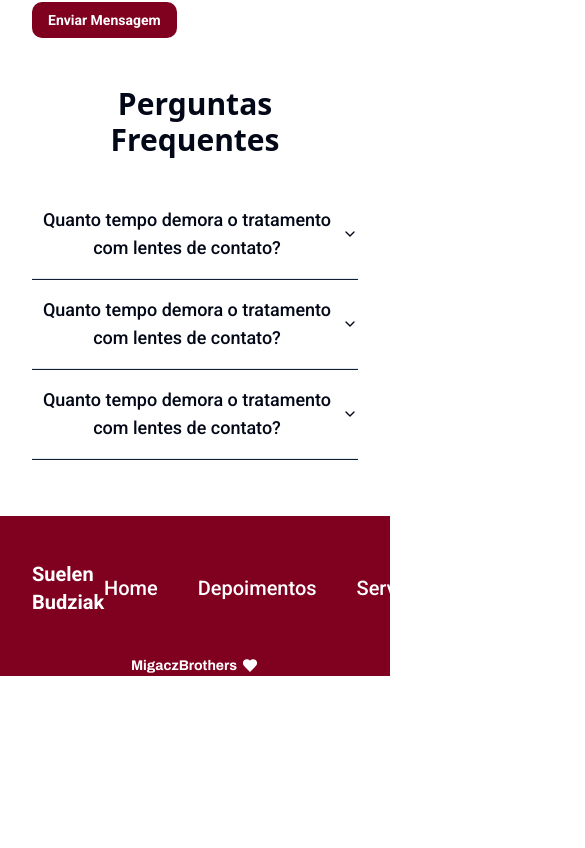
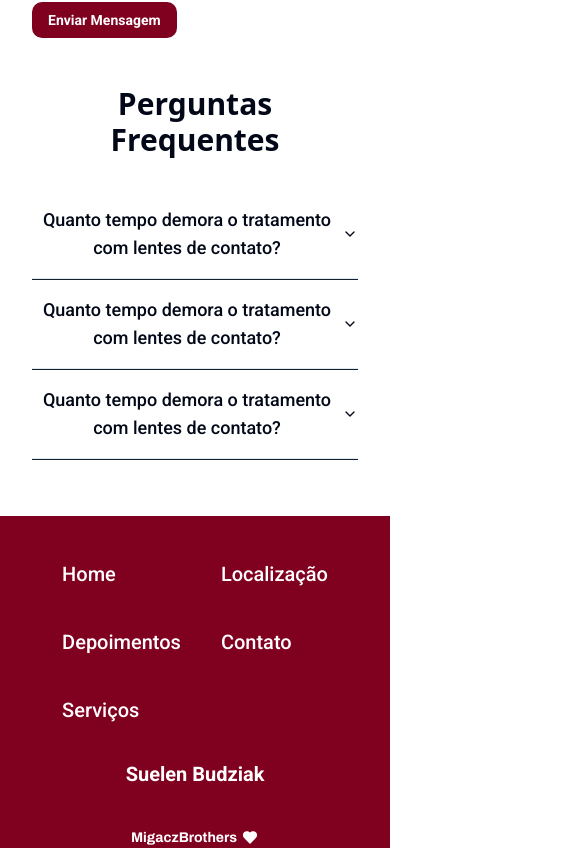
Before and after one commit to GustavoGigacz/odonto-suelen-project, a Next.js app: page / in a window 390 px wide. Shown: the part 9894-10742 px from the top of the page, 585 px wide, since content can reach past the window. Before the commit the page ends 10570 px from the top, so only its background shows below. Built offline with nearby package versions, Linux system fonts and the light colour scheme.

Commit message:
add links and responsive screens

```diff
--- a/app/components/home/CustomersReviews.tsx
+++ b/app/components/home/CustomersReviews.tsx
@@ -7,7 +7,7 @@ import InvertedMarkIcon from "../shared/icons/InvertedMarkIcon";
 ///////Code
 export default function CustomerReview() {
   return (
-    <div className='flex customers:mb-60 mb-12 max-w-marks mx-auto'>
+    <div className='flex customers:mb-60 mb-12 max-w-marks mx-auto' id='review'>
       <div className='relative top-14 pl-8 hidden nomark:flex'>
         <MarkIcon />
       </div>
--- a/app/components/home/Hero.tsx
+++ b/app/components/home/Hero.tsx
@@ -12,8 +12,8 @@ import ArrowIcon from "../shared/icons/ArrowIcon";
 export default function Hero() {
   return (
     <div
+      id='home'
       className='max-w-desktop mx-auto px-8 desk:flex items-center justify-between desk:mt-36 mt-14 desk:mb-60 mb-12 gap-20'
-      id='home'
     >
       <div className=''>
         <p className='desk:text-lg text-sm 	font-archivo italic font-thin	text-font1'>
--- a/app/components/shared/Footer/Footer.tsx
+++ b/app/components/shared/Footer/Footer.tsx
@@ -5,12 +5,12 @@ export default function Footer() {
   return (
     <>
       <div className='w-full bg-red2 pt-11'>
-        <div className='flex justify-between items-center max-w-desktop mx-0 px-8'>
-          <div className='text-white text-xl font-roboto font-bold '>
+        <div className='flex screen5:flex-row flex-col-reverse justify-between items-center max-w-desktop mx-0 px-8'>
+          <div className='text-white text-xl font-roboto font-bold screen5:mt-0 mt-9'>
             <h3>Suelen Budziak</h3>
           </div>
-          <div>
-            <ul className='flex gap-10 text-white text-xl font-roboto font-medium'>
+          <div className='flex gap-10'>
+            <ul className='flex fscreen:flex-row flex-col gap-10 text-white text-xl font-roboto font-medium'>
               <li className='cursor-pointer p-1 -m-1'>
                 <Link href={"#"}>Home</Link>
               </li>
@@ -20,6 +20,8 @@ export default function Footer() {
               <li className='cursor-pointer p-1 -m-1'>
                 <Link href={"#"}>Serviços</Link>
               </li>
+            </ul>
+            <ul className='flex fscreen:flex-row flex-col gap-10 text-white text-xl font-roboto font-medium'>
               <li className='cursor-pointer p-1 -m-1'>
                 <Link href={"#"}>Localização</Link>
               </li>
--- a/app/components/shared/Navbar/Navbar.tsx
+++ b/app/components/shared/Navbar/Navbar.tsx
@@ -28,21 +28,31 @@ export default function Navbar() {
       <nav className='w-full fixed top-0 mb-8 bg-white z-[9999]'>
         {/* navbar desktop */}
         <ul className='px-8 desk:flex desk:max-w-desktop desk:mx-auto desk:text-font1 desk:text-2xl hidden font-roboto font-semibold'>
+          <Link href={"#home"} scroll={false}>
             <li className='cursor-pointer px-8 py-6 border-b-4 border-b-transparent hover:bg-white2 hover:border-b-4 hover:border-y-red2 transition-all'>
               Home
             </li>
+          </Link>
+          <Link href={"#review"} scroll={false}>
             <li className='cursor-pointer px-8 py-6 border-b-4 border-b-transparent hover:bg-white2 hover:border-b-4 hover:border-y-red2 transition-all'>
               Depoimentos
             </li>
+          </Link>
+          <Link href={""}>
             <li className='cursor-pointer px-8 py-6 border-b-4 border-b-transparent hover:bg-white2 hover:border-b-4 hover:border-y-red2 transition-all'>
               Serviços
             </li>
+          </Link>
+          <Link href={""}>
             <li className='cursor-pointer px-8 py-6 border-b-4 border-b-transparent hover:bg-white2 hover:border-b-4 hover:border-y-red2 transition-all'>
               Localização
             </li>
+          </Link>
+          <Link href={""}>
             <li className='cursor-pointer px-8 py-6 border-b-4 border-b-transparent hover:bg-white2 hover:border-b-4 hover:border-y-red2 transition-all'>
               Contato
             </li>
+          </Link>
         </ul>
         {/* navbar desktop */}
 
--- a/tailwind.config.js
+++ b/tailwind.config.js
@@ -36,7 +36,9 @@ module.exports = {
         screenMedian: "1250px",
         screen3: "1330px",
         screen4: "630px",
+        screen5: "530px",
         nomark: "1510px",
+        fscreen: "820px",
       },
       boxShadow: {
         box: "0px -0.05534512922167778px 2.2138051986694336px 0px rgba(0, 0, 0, 0.02), 0px -0.13300204277038574px 5.32008171081543px 0px rgba(0, 0, 0, 0.03), 0px -0.25043103098869324px 10.017241477966309px 0px rgba(0, 0, 0, 0.04), 0px -0.4467261731624603px 17.869047164916992px 0px rgba(0, 0, 0, 0.04), 0px -0.8355522155761719px 33.422088623046875px 0px rgba(0, 0, 0, 0.05), 0px -2px 80px 0px rgba(0, 0, 0, 0.07)",
```
Lines whose indentation alone changed are shown as unchanged.
